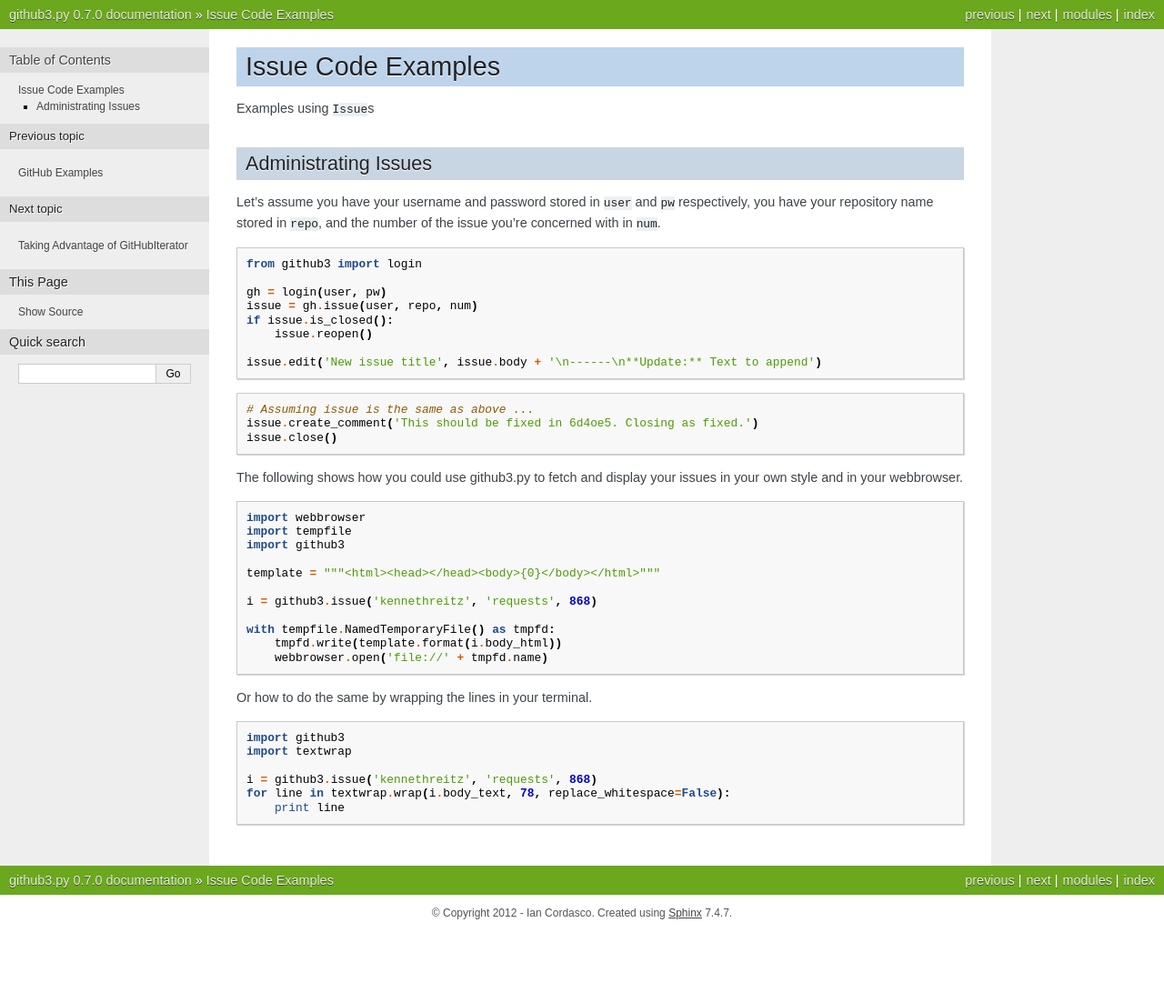
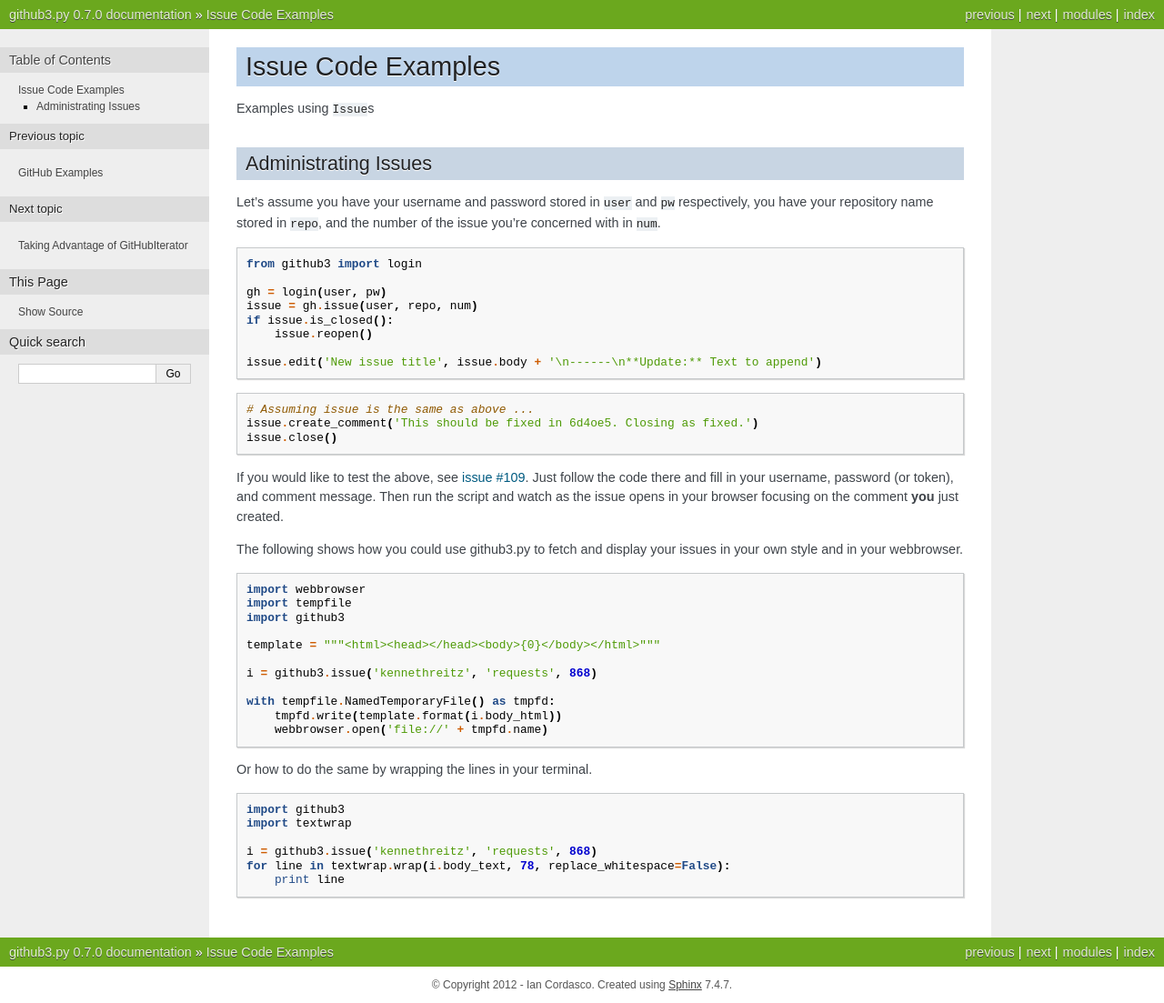
Before and after one commit to sigmavirus24/github3.py, a Sphinx documentation site: the page built from docs/examples/issue.rst, in a window 1280 px wide. Shown: the whole page at 91% size. Built offline with Sphinx 7.4.7, drawn with Linux system fonts in a browser that asks for light colours; before the commit the page ends 1024 px from its top, so only the background shows below that.

Commit message:
Update example
[ci skip]

```diff
--- a/docs/examples/issue.rst
+++ b/docs/examples/issue.rst
@@ -27,6 +27,12 @@ of the issue you're concerned with in ``num``.
     issue.create_comment('This should be fixed in 6d4oe5. Closing as fixed.')
     issue.close()
 
+If you would like to test the above, see
+`issue #109 <https://github.com/sigmavirus24/github3.py/issues/108>`_. Just
+follow the code there and fill in your username, password (or token), and
+comment message. Then run the script and watch as the issue opens in your
+browser focusing on the comment **you** just created.
+
 The following shows how you could use github3.py to fetch and display your
 issues in your own style and in your webbrowser.
 
```
